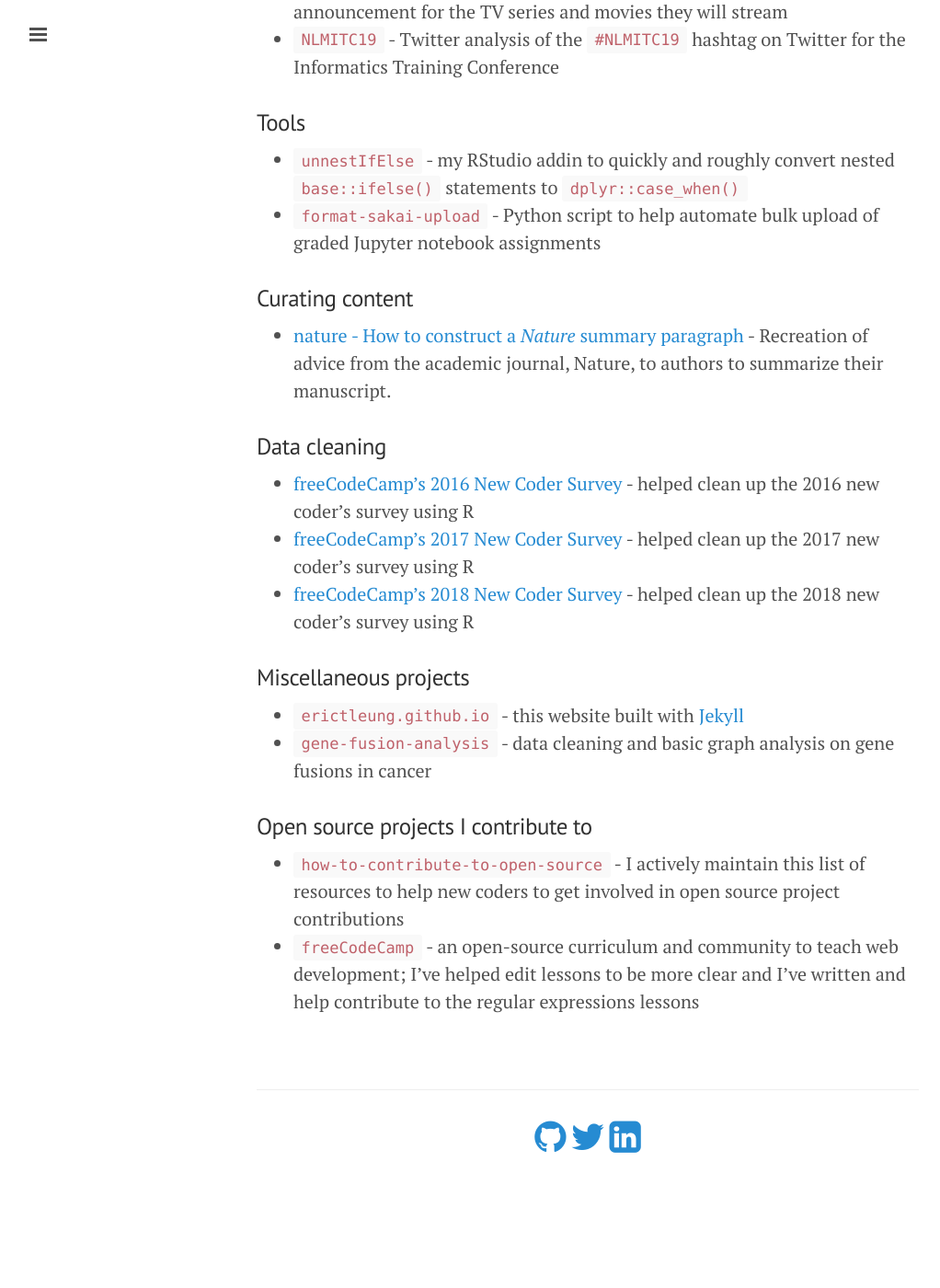
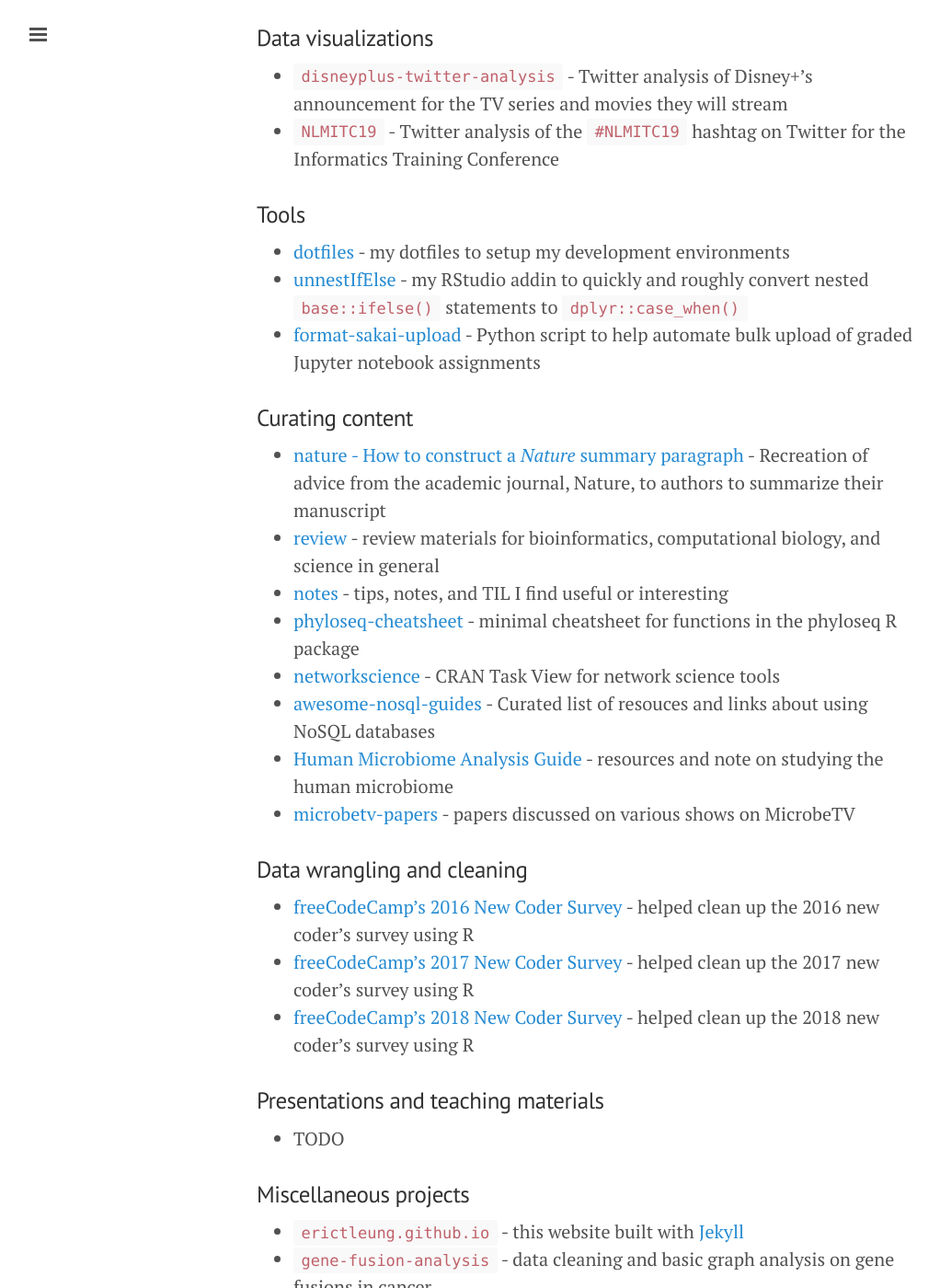
Before and after one commit to erictleung/erictleung.github.io, a Jekyll site: the page built from projects.md, in a window 1280 px wide and 1400 px high, scrolled down 266 px. Shown: the whole window at 92% size, without its empty margins (1-1023 px from the left). Built offline with Jekyll 4.4.1, drawn with Linux system fonts in a browser that asks for light colours; nearby versions of some CDN libraries; before the commit the page ends 1564 px from its top, so only the background shows below that; some of the changed text lies outside the part shown.

Commit message:
Make projects consistent and add more

```diff
--- a/projects.md
+++ b/projects.md
@@ -12,23 +16,37 @@
 
 ### Tools
 
-- [`unnestIfElse`](//github.com/erictleung/unnestIfElse) - my RStudio addin to quickly and roughly convert nested `base::ifelse()` statements to `dplyr::case_when()`
-- [`format-sakai-upload`](//github.com/erictleung/format-sakai-upload) - Python script to help automate bulk upload of graded Jupyter notebook assignments
+- [dotfiles](//github.com/erictleung/dotfiles) - my dotfiles to setup my development environments
+- [unnestIfElse](//github.com/erictleung/unnestIfElse) - my RStudio addin to quickly and roughly convert nested `base::ifelse()` statements to `dplyr::case_when()`
+- [format-sakai-upload](//github.com/erictleung/format-sakai-upload) - Python script to help automate bulk upload of graded Jupyter notebook assignments
 
 ### Curating content
 
-- [nature - How to construct a _Nature_ summary paragraph](natureabstract) - Recreation of advice from the academic journal, Nature, to authors to summarize their manuscript.
+- [nature - How to construct a _Nature_ summary paragraph](natureabstract) - Recreation of advice from the academic journal, Nature, to authors to summarize their manuscript
+- [review](//github.com/erictleung/review) - review materials for bioinformatics, computational biology, and science in general
+- [notes](//github.com/erictleung/notes) - tips, notes, and TIL I find useful or interesting
+- [phyloseq-cheatsheet](//github.com/erictleung/phyloseq-cheatsheet) - minimal cheatsheet for functions in the phyloseq R package
+- [networkscience](//github.com/erictleung/networkscience) - CRAN Task View for network science tools
+- [awesome-nosql-guides](//github.com/erictleung/awesome-nosql-guides) - Curated list of resouces and links about using NoSQL databases
+- [Human Microbiome Analysis Guide](//github.com/erictleung/microbiome-analysis-resources) - resources and note on studying the human microbiome
+- [microbetv-papers](//github.com/erictleung/microbetv-papers) - papers discussed on various shows on MicrobeTV
 
-### Data cleaning
+### Data wrangling and cleaning
 
 - [freeCodeCamp's 2016 New Coder Survey](//github.com/freeCodeCamp/2016-new-coder-survey) - helped clean up the 2016 new coder's survey using R
 - [freeCodeCamp's 2017 New Coder Survey](//github.com/freeCodeCamp/2017-new-coder-survey) - helped clean up the 2017 new coder's survey using R
 - [freeCodeCamp's 2018 New Coder Survey](//github.com/freeCodeCamp/2018-new-coder-survey) - helped clean up the 2018 new coder's survey using R
 
+### Presentations and teaching materials
+
+- TODO
+
 ### Miscellaneous projects
 
 - [`erictleung.github.io`](//github.com/erictleung/erictleung.github.io) - this website built with [Jekyll](//jekyllrb.com)
 - [`gene-fusion-analysis`](//github.com/erictleung/gene-fusion-analysis) - data cleaning and basic graph analysis on gene fusions in cancer
+- [garden](garden) - my digital garden
+- [bmi656-research-project]()
 
 ### Open source projects I contribute to
 
```
Also changed, not shown: other parts of projects.md (+4 -0 lines).
